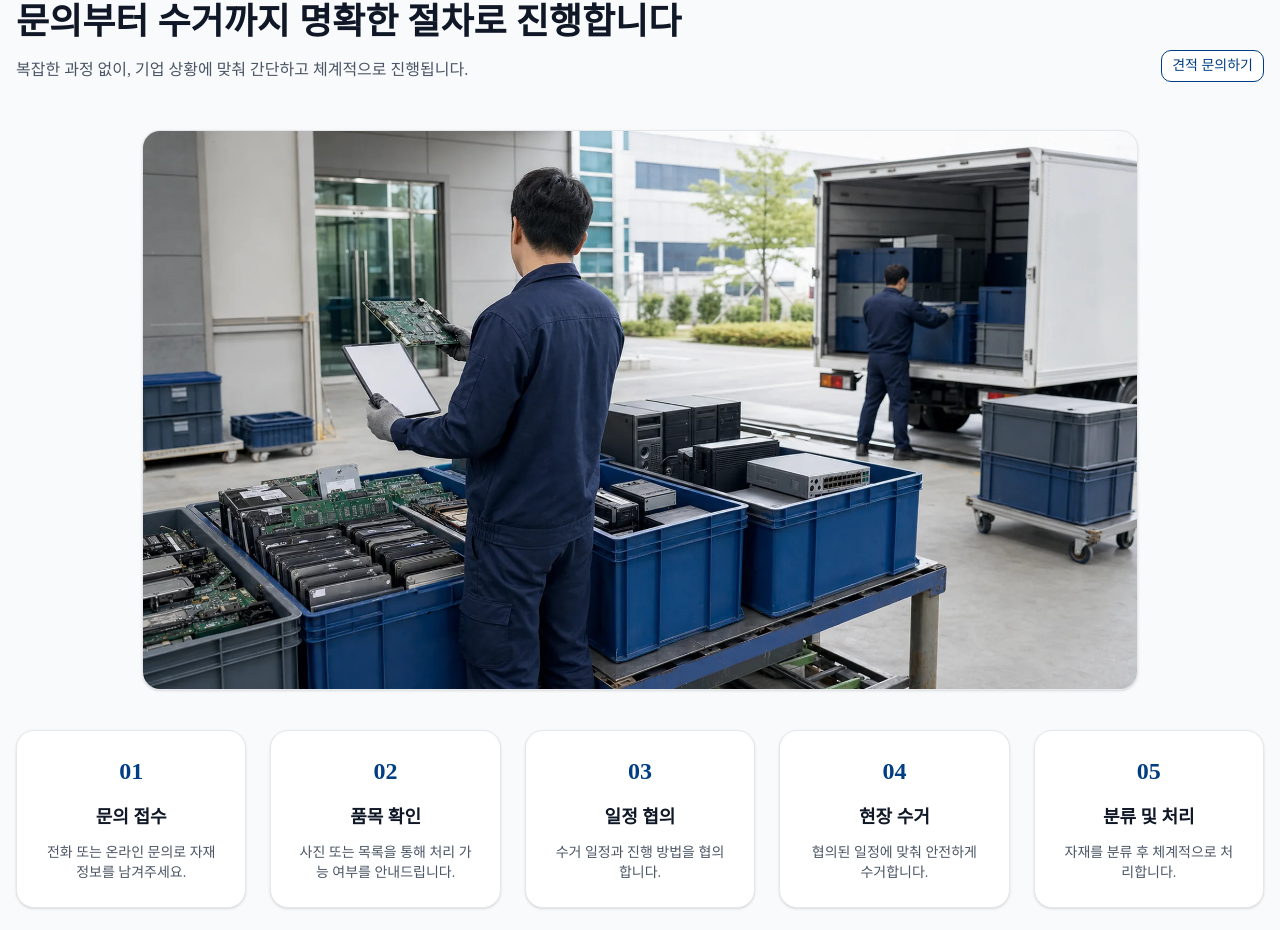
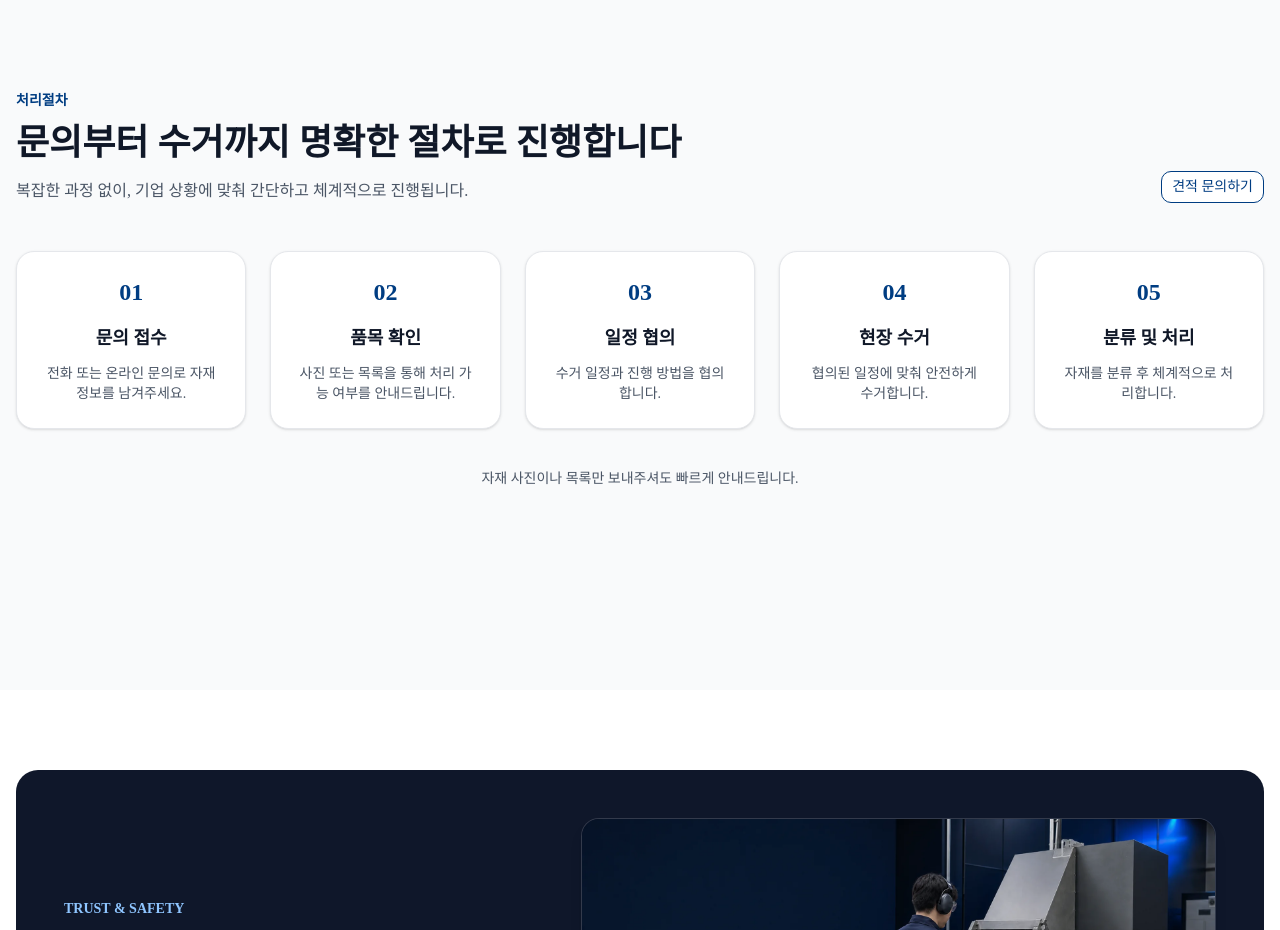
Before and after one commit to AMeaningfulStar/b2b-portal, a Next.js app: page / in a window 1280 px wide. Shown: the part 2999-3929 px from the top of the page. Built offline with nearby package versions, Linux system fonts and the light colour scheme.

Commit message:
refactor: 처리절차 섹션 이미지 제거

```diff
--- a/components/sections/process-summary-section.tsx
+++ b/components/sections/process-summary-section.tsx
@@ -1,6 +1,4 @@
 'use client'
-
-import Image from 'next/image'
 
 import { SectionAnchorLink } from '@/components/landing/section-anchor-link'
 import { Button } from '@/components/ui/button'
@@ -64,16 +62,6 @@ export default function ProcessSummarySection() {
           </Button>
         </div>
 
-        <div className="relative mx-auto mb-10 aspect-video w-full max-w-[996px] overflow-hidden rounded-2xl border border-gray-200 bg-gray-100 shadow-sm">
-          <Image
-            src="/images/process-site-collection.webp"
-            alt="기업 현장에서 전자 불용 자재를 확인하고 수거하는 과정"
-            fill
-            sizes="(max-width: 1279px) calc(100vw - 2rem), 1280px"
-            className="object-cover object-[52%_center]"
-          />
-        </div>
-
         {/* Steps */}
         <div className="grid gap-6 md:grid-cols-3 lg:grid-cols-5">
           {steps.map((step) => (
```
Also changed, not shown: public/images/process-site-collection.webp (deleted).
